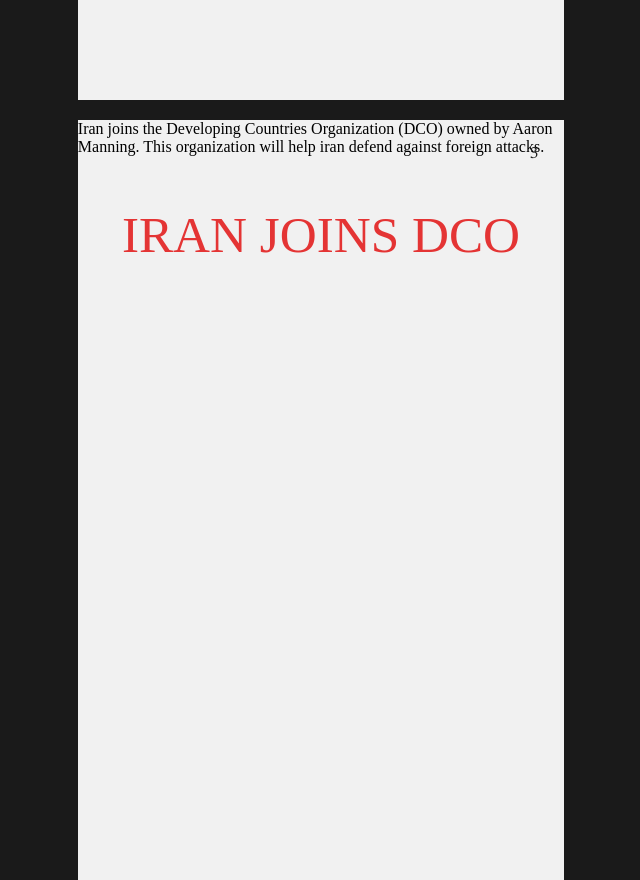
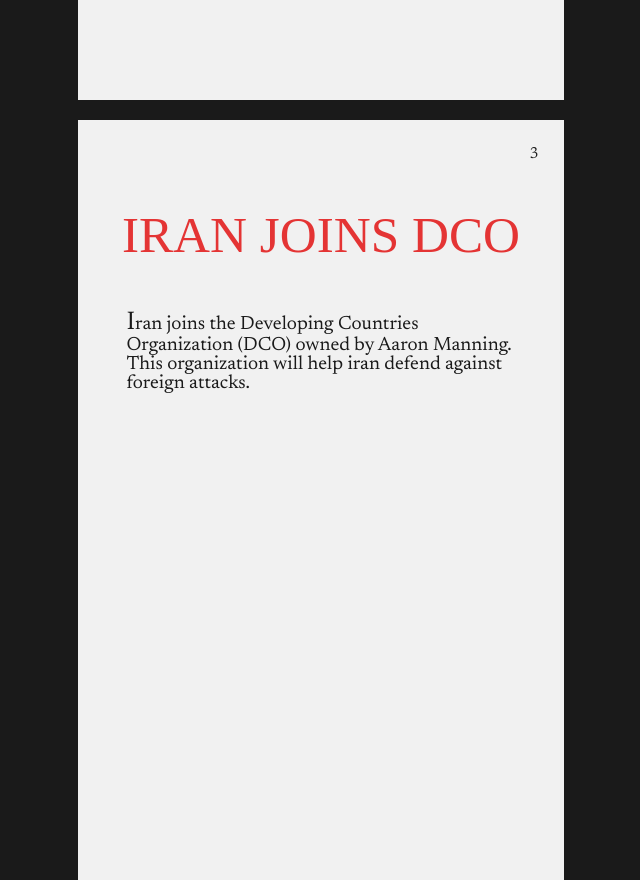
Before and after one commit to M19604/iranian-read, a plain HTML site: page 10/14.html in a window 1280 px wide. Shown: the part 2240-3120 px from the top of the page, without its empty margins (319-959 px from the left). Drawn offline with Linux system fonts and the light colour scheme; a web font is replaced by a local one.

Commit message:
Update 14.html

```diff
--- a/10/14.html
+++ b/10/14.html
@@ -119,5 +119,5 @@
 </div>
 <div class="page">
     <div class="header">IRAN JOINS DCO</div>
-    <div class="con"><span class="first">I</span>ran joins the Developing Countries Organization (DCO) owned by Aaron Manning. This organization will help iran defend against foreign attacks.</div>
+    <div class="content"><span class="first">I</span>ran joins the Developing Countries Organization (DCO) owned by Aaron Manning. This organization will help iran defend against foreign attacks.</div>
 </div>
```
